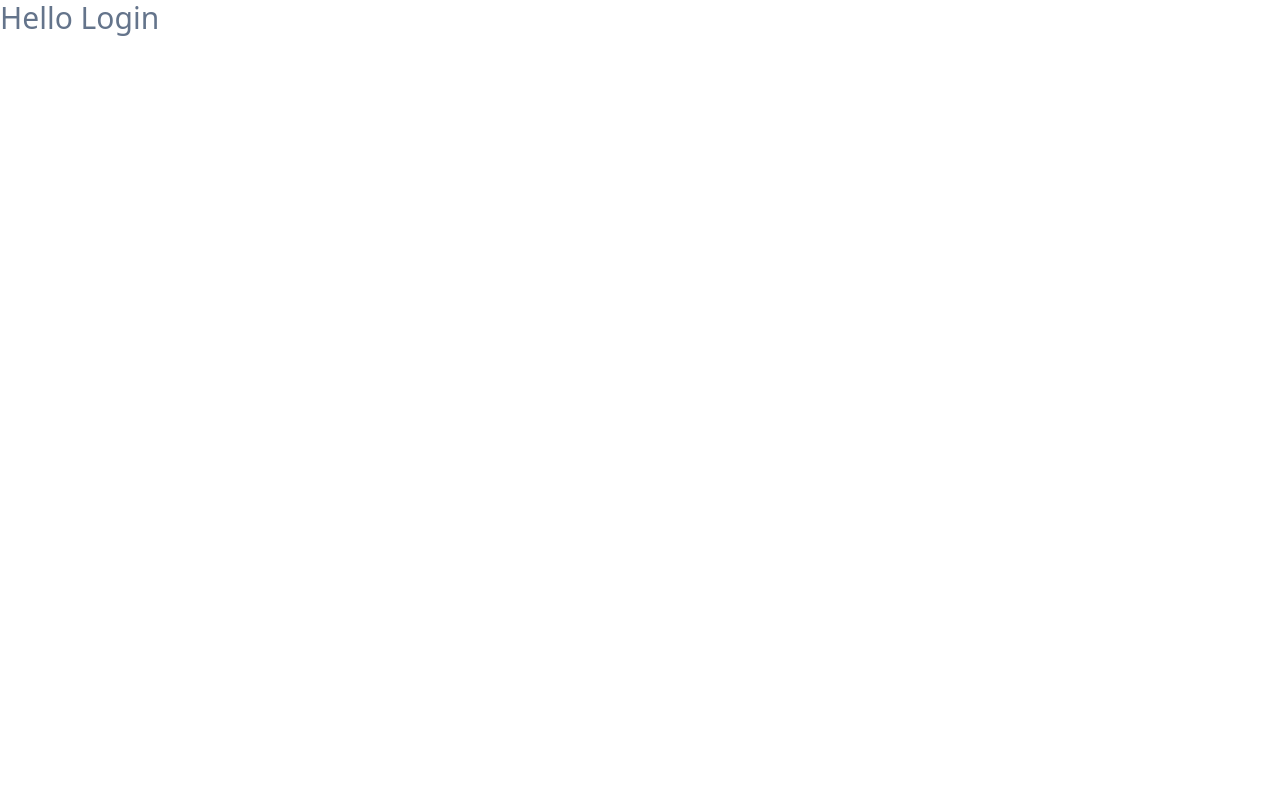
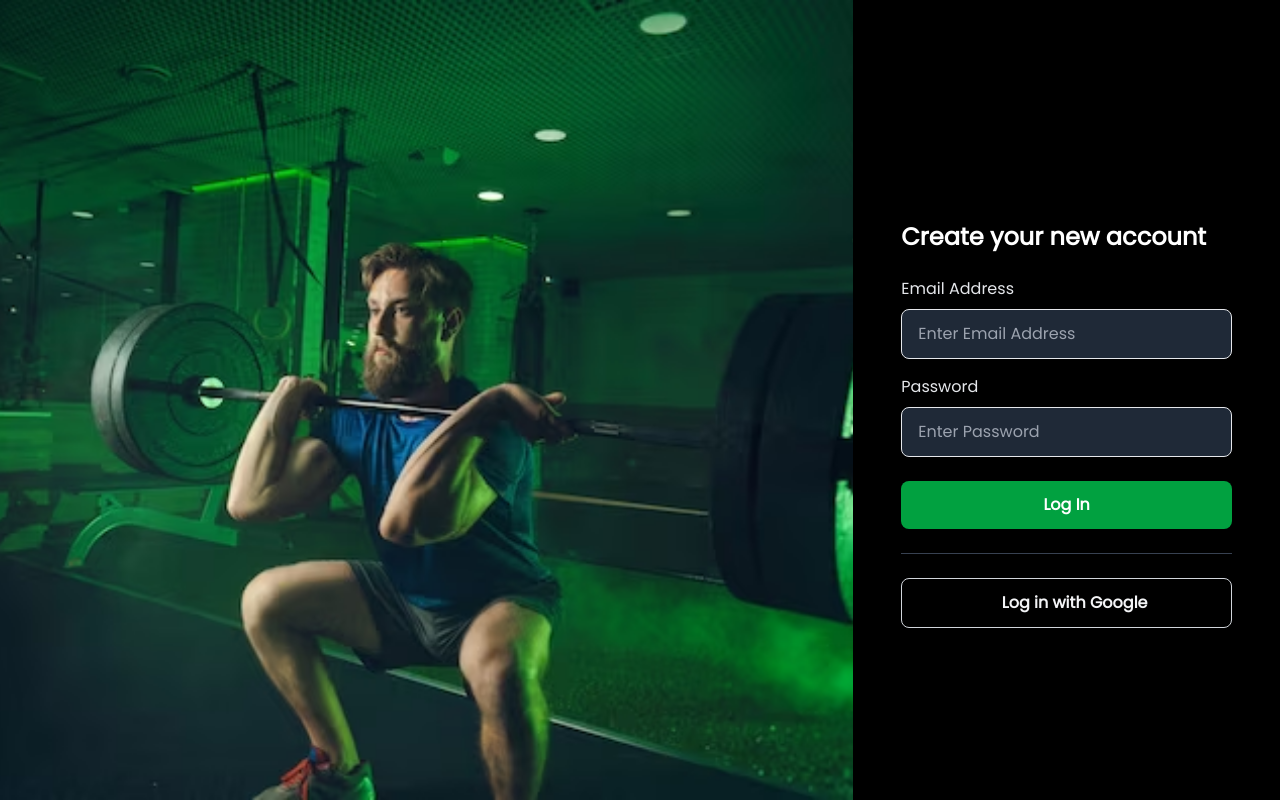
Before and after one commit to Potencia-Gym/Frontend-Website, a React (Vite) app: page /login in a window 1280 px wide. Built offline with nearby package versions, Linux system fonts and the light colour scheme.

Commit message:
Login page

```diff
--- a/src/Auth/login.jsx
+++ b/src/Auth/login.jsx
@@ -1,10 +1,46 @@
 import React from 'react'
+import loginImg from './imgs/loginImg.avif'
 
 function login() {
   return (
-    <div>
-      <h1 className='text-3xl text-slate-500'> Hello Login </h1>
+    <div className="flex flex-col md:flex-row h-screen items-center bg-black font-font1">
+
+    <div className="bg-green hidden lg:block w-full md:w-1/2 xl:w-2/3 h-screen">
+      <img src={loginImg} alt="pic" className="w-full h-full object-cover" />
     </div>
+
+    <div className="bg-black text-white w-full md:max-w-md lg:max-w-full md:mx-auto md:w-1/2 xl:w-1/3 h-screen px-6 lg:px-16 xl:px-12 flex items-center justify-center">
+      <div className="w-full h-100">
+        <h1 className="text-xl md:text-2xl font-bold mt-12">Create your new account</h1>
+
+        <form className="mt-6" action="" method="">
+          <div>
+            <label className="block text-gray-200">Email Address</label>
+            <input type="email" name="" id="" placeholder="Enter Email Address" className="w-full px-4 py-3 rounded-lg bg-gray-800 mt-2 border focus:border-green focus:bg-gray-900 focus:outline-none" />
+          </div>
+
+          <div className="mt-4">
+            <label className="block text-gray-200">Password</label>
+            <input type="password" name="" id="" placeholder="Enter Password" className="w-full px-4 py-3 rounded-lg bg-gray-800 mt-2 border focus:border-green focus:bg-gray-900 focus:outline-none"/>
+          </div>
+
+          <button type="submit" className="w-full block bg-green hover:bg-green/70 focus:bg-indigo-400 text-white font-semibold rounded-lg px-4 py-3 mt-6">
+            Log In
+          </button>
+        </form>
+
+        <hr className="my-6 border-gray-700 w-full" />
+
+        <button type="button" className="w-full block bg-black hover:bg-gray-900 text-gray-100 font-semibold rounded-lg px-4 py-3 border border-gray-300">
+          <div className="flex items-center justify-center">
+            <span className="ml-4">Log in with Google</span>
+          </div>
+        </button>
+      </div>
+
+    </div>
+
+  </div>
   )
 }
 
--- a/src/Auth/signup.jsx
+++ b/src/Auth/signup.jsx
@@ -1,8 +1,44 @@
 import React from 'react'
+import signUpImg from './imgs/signupImg.jpg'
 
 function signup() {
   return (
-    <div className='bg-black h-screen'>
+    <div className="flex flex-col md:flex-row h-screen items-center bg-black font-font1">
+
+      <div className="bg-green hidden lg:block w-full md:w-1/2 xl:w-2/3 h-screen">
+        <img src={signUpImg} alt="pic" className="w-full h-full object-cover" />
+      </div>
+
+      <div className="bg-black text-white w-full md:max-w-md lg:max-w-full md:mx-auto md:w-1/2 xl:w-1/3 h-screen px-6 lg:px-16 xl:px-12 flex items-center justify-center">
+        <div className="w-full h-100">
+          <h1 className="text-xl md:text-2xl font-bold mt-12">Create your new account</h1>
+
+          <form className="mt-6" action="" method="">
+            <div>
+              <label className="block text-gray-200">Email Address</label>
+              <input type="email" name="" id="" placeholder="Enter Email Address" className="w-full px-4 py-3 rounded-lg bg-gray-800 mt-2 border focus:border-green focus:bg-gray-900 focus:outline-none" />
+            </div>
+
+            <div className="mt-4">
+              <label className="block text-gray-200">Password</label>
+              <input type="password" name="" id="" placeholder="Enter Password" minLength="6" className="w-full px-4 py-3 rounded-lg bg-gray-800 mt-2 border focus:border-green focus:bg-gray-900 focus:outline-none"/>
+            </div>
+
+            <button type="submit" className="w-full block bg-green hover:bg-green/70 focus:bg-indigo-400 text-white font-semibold rounded-lg px-4 py-3 mt-6">
+              Sign Up
+            </button>
+          </form>
+
+          <hr className="my-6 border-gray-700 w-full" />
+
+          <button type="button" className="w-full block bg-black hover:bg-gray-900 text-gray-100 font-semibold rounded-lg px-4 py-3 border border-gray-300">
+            <div className="flex items-center justify-center">
+              <span className="ml-4">Log in with Google</span>
+            </div>
+          </button>
+        </div>
+
+      </div>
 
     </div>
   )
```
Also changed, not shown: src/Auth/imgs/loginImg.avif (added), 1 other file (tests, documents, lock files or other folders).
